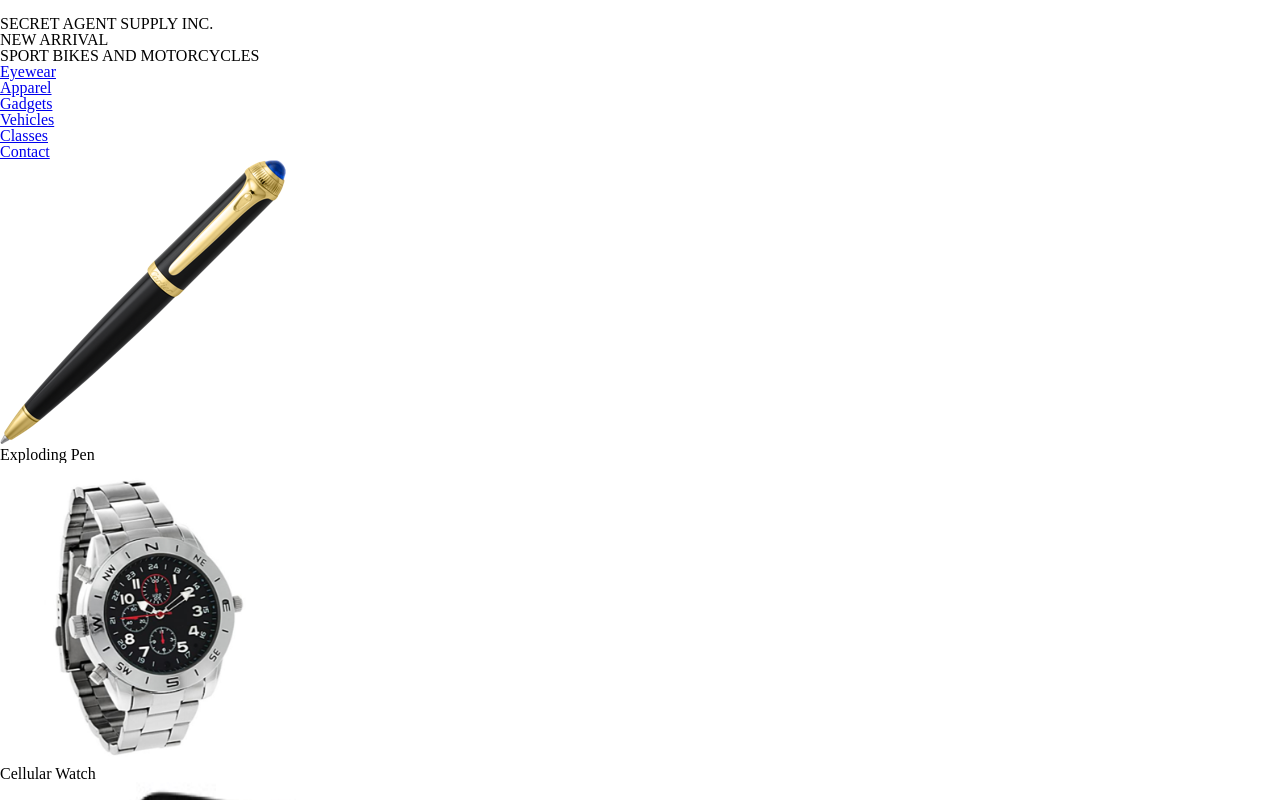
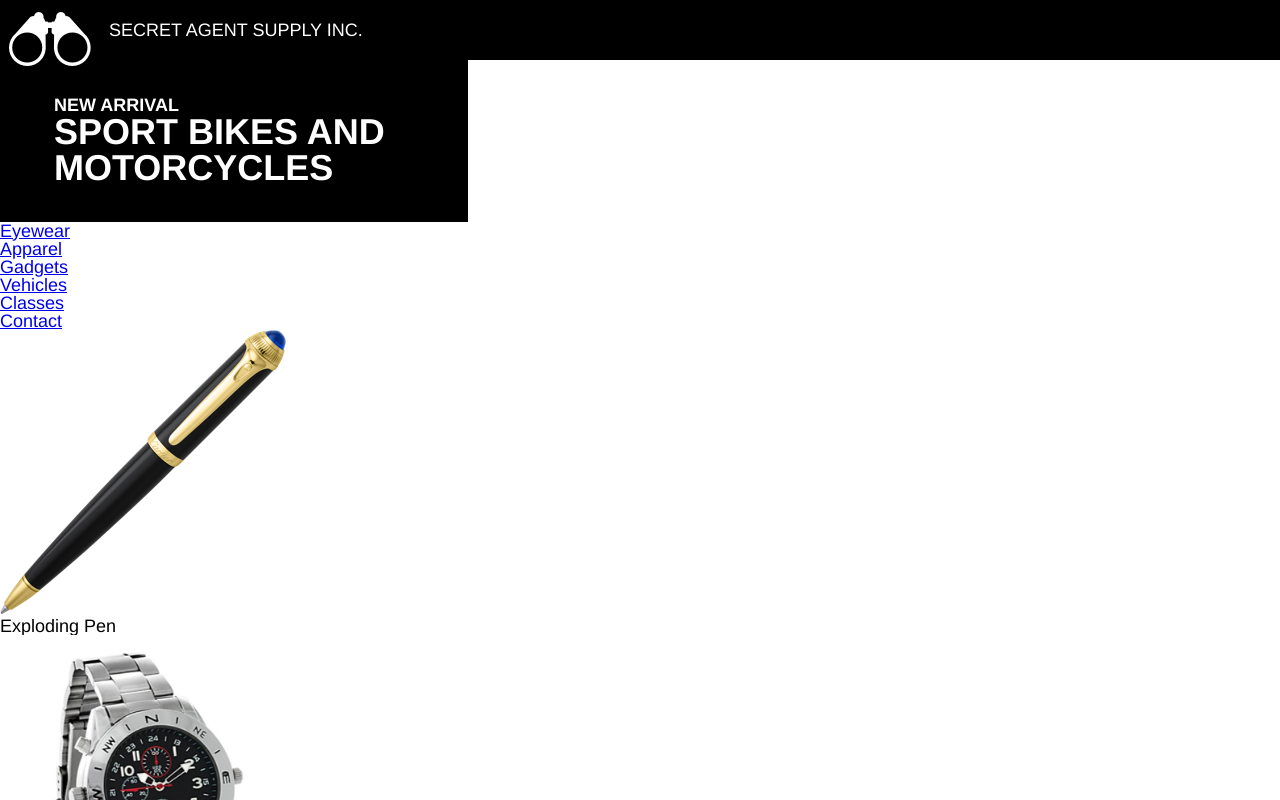
Before and after one commit to TriinPersidski/SecretAgentSupply, a plain HTML site: page index.html in a window 1280 px wide. Shown: the top 800 px of the page. Drawn offline with Linux system fonts and the light colour scheme.

Commit message:
issues with page width

```diff
--- a/index.html
+++ b/index.html
@@ -11,7 +11,7 @@
   <body>
     <header>
       <div class="logo">
-        <img href="./resources/images/logo.png" />
+        <img src="./resources/images/logo-binocular.png" alt="logo-secret-agent" />
       </div>
       <div class="name">
         <h1> SECRET AGENT SUPPLY INC. </h1>
@@ -19,9 +19,11 @@
     </header>
 
     <main>
-      <div class="main-banner">
-        <h3>NEW ARRIVAL</h3>
-        <h1>SPORT BIKES AND MOTORCYCLES</h1>
+      <div class="banner">
+        <div class="headline">
+          <h3>NEW ARRIVAL</h3>
+          <h1>SPORT BIKES AND MOTORCYCLES</h1>
+        </div>
       </div>
       <section>
         <nav>
--- a/resources/css/style.css
+++ b/resources/css/style.css
@@ -0,0 +1,66 @@
+html, body {
+  font-family: Helvetica, sans-serif;
+  font-size: 18px;
+  margin: 0;
+  background-color: white;
+}
+
+/* header */
+header {
+  color: white;
+  background-color: black;
+  width: auto;
+  height: auto;
+  padding-top: 0.66rem;
+  padding-bottom: 0.66rem;
+  display: flex;
+  justify-content: flex-start;
+  align-items: center;
+}
+
+header .logo {
+  height: 2rem;
+  padding-left: 0.5rem;
+  padding-right: 1rem;
+}
+
+/* main-banner */
+
+main {
+  width: 100%;
+  margin: 0 auto;
+}
+
+.main {
+  background-image: url("https://s3.amazonaws.com/codecademy-content/courses/freelance-1/unit-5/moto.jpeg");
+  background-color: green;
+  background-repeat: no-repeat;
+  background-position: center;
+  background-size: cover;
+  height: 25rem;
+  max-width: auto;
+  margin: 0 auto;
+  display: flex;
+  flex-direction: column;
+  justify-content: center;
+  align-items: flex-start;
+  border: 1px solid black;
+}
+
+.headline {
+  color: white;
+  background-color: black;
+  width: 20rem;
+  padding: 2rem 3rem;
+  display: block;
+
+}
+
+.headline h1 {
+  font-size: 2rem;
+  font-weight: bold;
+}
+.headline h3 {
+  font-size: 1rem;
+  font-weight: bold;
+}
```
Also changed, not shown: resources/images/logo-binocular.png (renamed from resources/images/logo.png).
